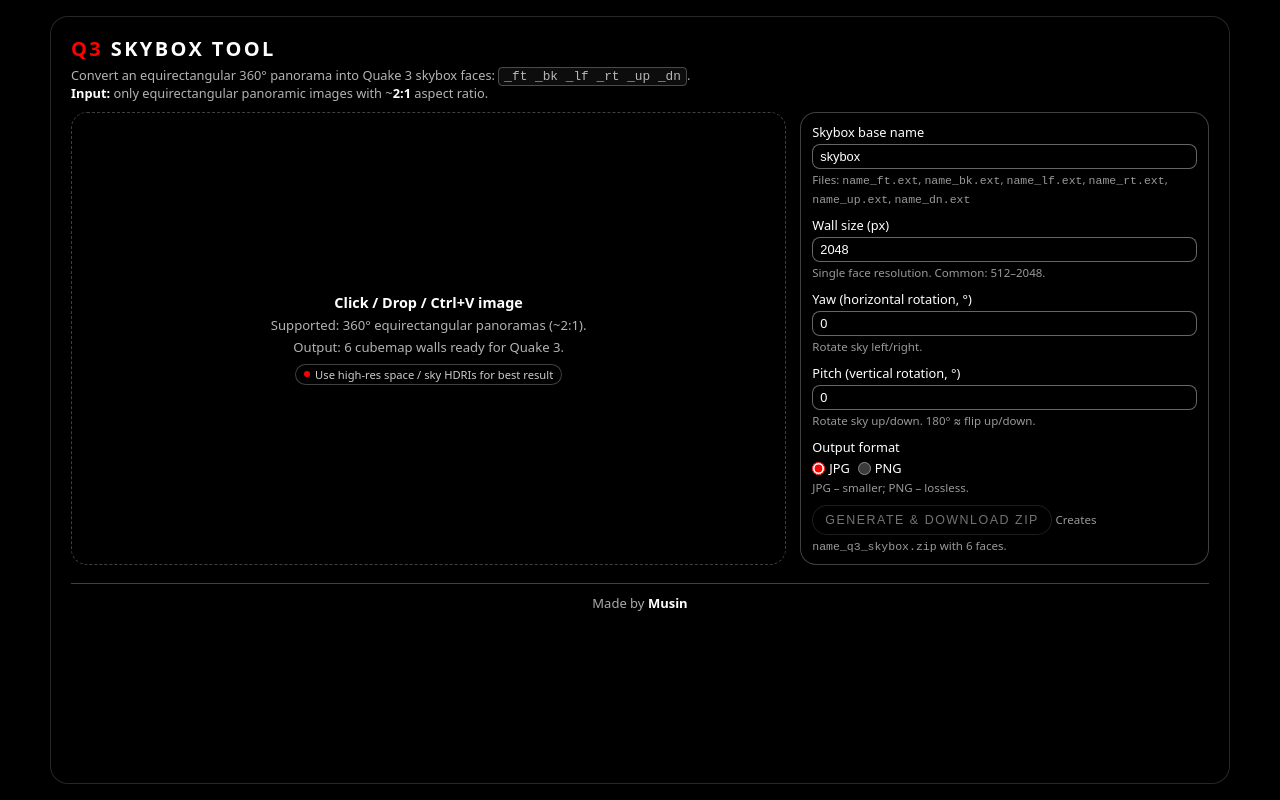
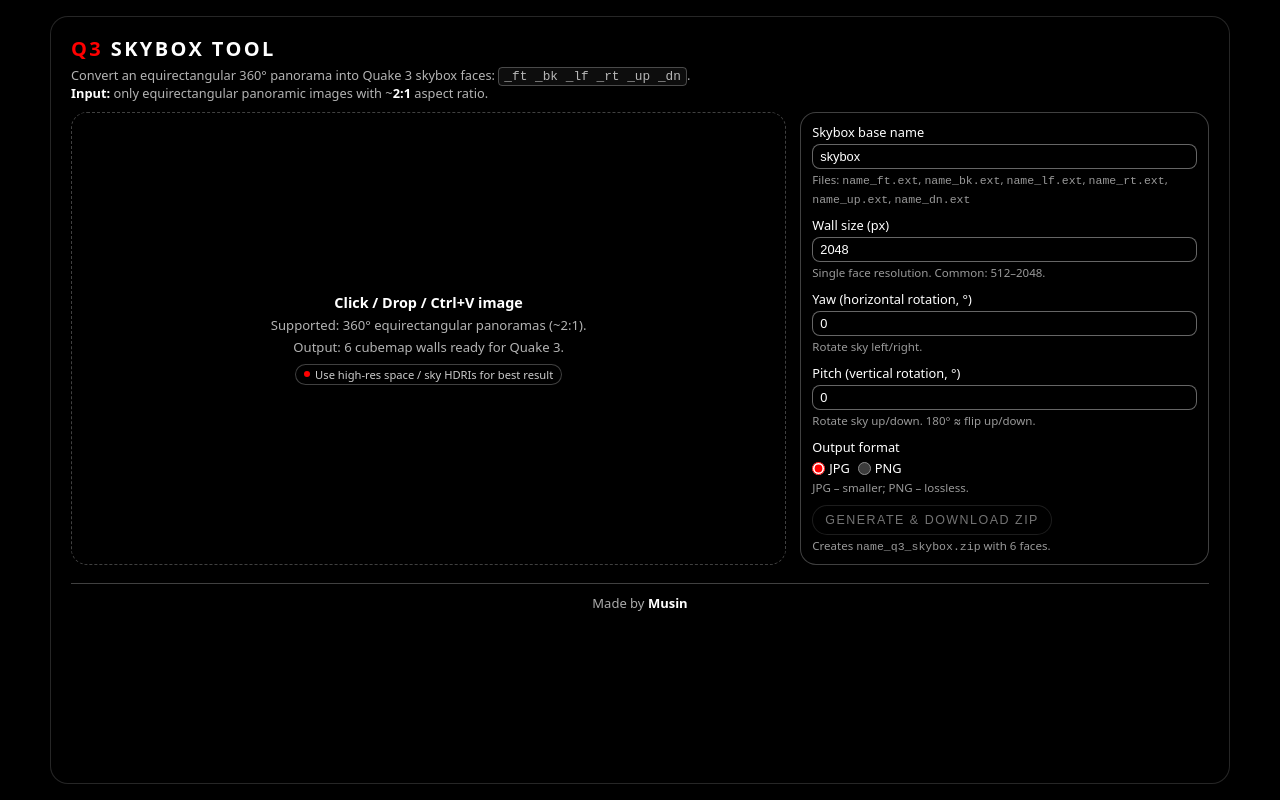
Before and after one commit to Mus1n/Quake-3-Skybox, a plain HTML site: page index.html in a window 1280 px wide. Drawn offline with nearby package versions, Linux system fonts and the light colour scheme.

Commit message:
Update index.html

```diff
--- a/index.html
+++ b/index.html
@@ -347,7 +347,7 @@
 
         <div>
           <button id="zipBtn" type="button" disabled>Generate &amp; Download ZIP</button>
-          <small>Creates <code>name_q3_skybox.zip</code> with 6 faces.</small>
+          <small><br>Creates <code>name_q3_skybox.zip</code> with 6 faces.</small>
         </div>
       </div>
     </div>
```
